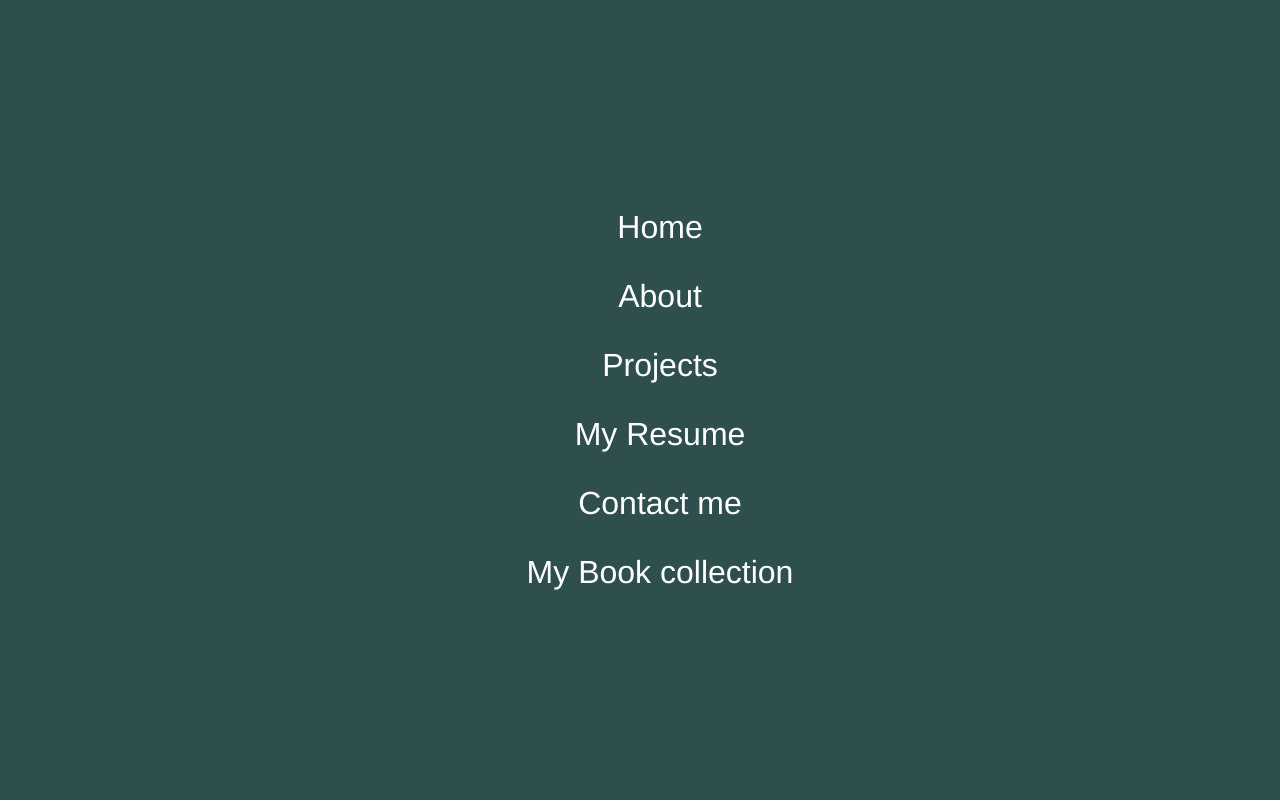
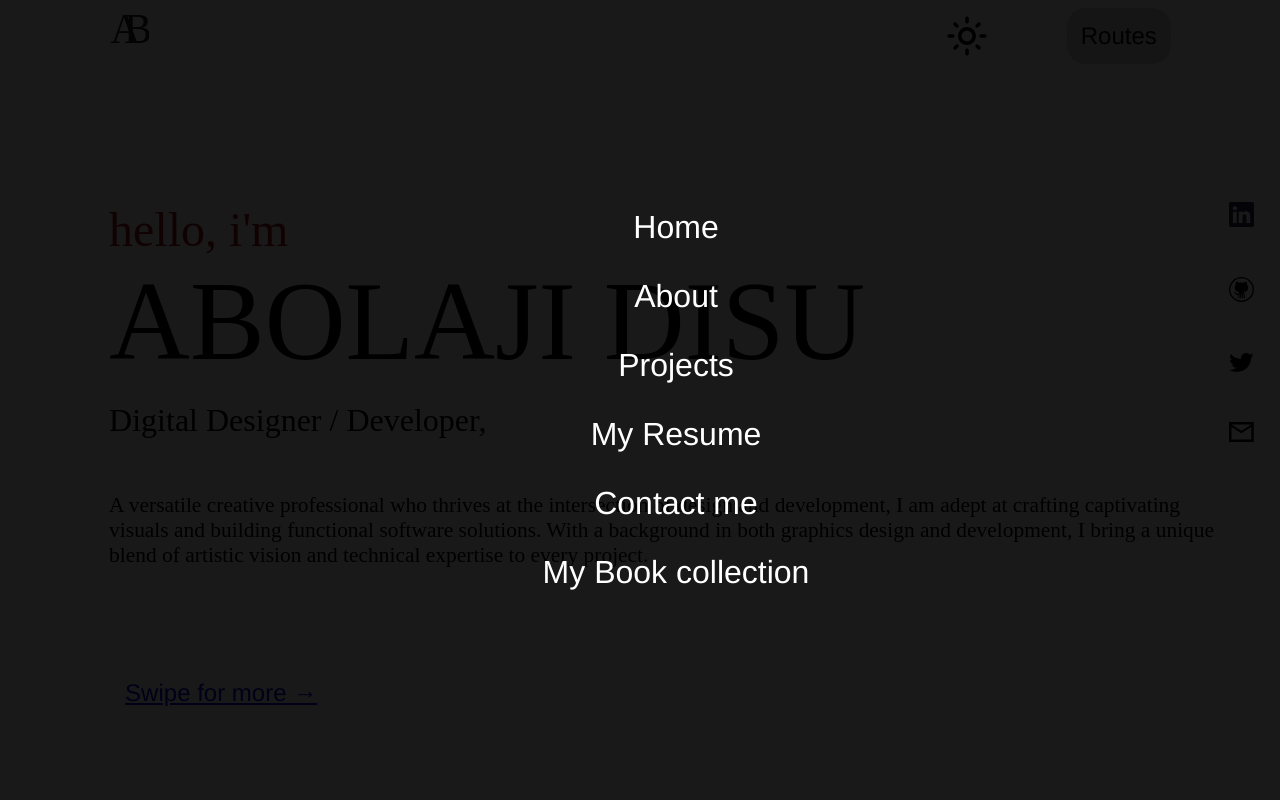
Before and after one commit to abolaji-disu/portfolioV1, a React (Create React App) app: page / in a window 1280 px wide. Both pictures are taken after a click on the element "Routes". Built offline with nearby package versions, Linux system fonts and the light colour scheme; a web font is replaced by a local one.

Commit message:
hot fix --foter

```diff
--- a/src/components/scripts/header.js
+++ b/src/components/scripts/header.js
@@ -11,6 +11,12 @@ const Header = () => {
 
   const [showModal, setShowModal] = useState(false);
 
+  const toggleLight = () => {
+    alert("toggling")
+  }
+
+
+
   const toggleModal = () => {
       if (showModal) setShowModal(false)
         else  setShowModal(true)
@@ -22,20 +28,19 @@ const Header = () => {
 
         <div className="logo-container">
 
-          <Link to={"/"}>
+        <Link to={"/"}>
           <img  src={Logo} alt="my-logo" className="header-icon" />
-          </Link>
+        </Link>
 
         <div className="left-side">
-            <img src={Light} alt="light-icon" className="header-icon" />
+            <img src={Light} alt="light-icon" className="header-icon" onClick={toggleLight} />
             <span className="route-btn" onClick={toggleModal}>Routes</span>
         </div>
 
 
         {showModal && <Modal toggleModal={toggleModal} />}
 
-
-          </div>
+         </div>
 
     )
 }
--- a/src/components/styles/footer.scss
+++ b/src/components/styles/footer.scss
@@ -2,10 +2,24 @@
     display: flex;
     flex-direction: column-reverse;
     justify-content: space-between;
-    height: 15rem;
+    min-height: 15rem;
+    max-height: 15rem;
+
 
 
     img{
         width: 25px;
+
+        &:hover{
+            position: relative;
+            top: 0;
+            left: 0;
+            width: 20px;
+            transition:1s cubic-bezier(0, 1.03, .34, .9);
+            fill: red;
+            cursor:pointer;
+        }
     }
+
+
 }
--- a/src/components/styles/modal.scss
+++ b/src/components/styles/modal.scss
@@ -6,10 +6,12 @@
     height: 100%;
     top: 0;
     left: 0px;
-    background: rgba($color: $Dark-Slate-Gray, $alpha: 1.0);
     display: flex;
     justify-content: center;
     align-items: center;
+    animation: animateContainer 0.55s alternate;
+    background-repeat: no-repeat;
+    background-color: rgba($color: #000000, $alpha: 0.9) ;
 
     .modalRoutes {
         a {
@@ -20,11 +22,31 @@
             font-size:2rem;
             li{
                 text-align: center;
+                width: 100%;
                 padding: 1rem;
                 list-style-type: none;
                 color: white;
+
+                &:hover{
+                    background-color: $dark-red;
+                    color: white;
+                    transition: 1s cubic-bezier(.01, 1.04, .25, .92);
+                    border-radius: 20px;
+                }
             }
         }
     }
 
 }
+
+
+@keyframes animateContainer {
+    0% {
+        width: 0%;
+    }
+
+    100% {
+        width: 100%;
+    }
+
+}
```
